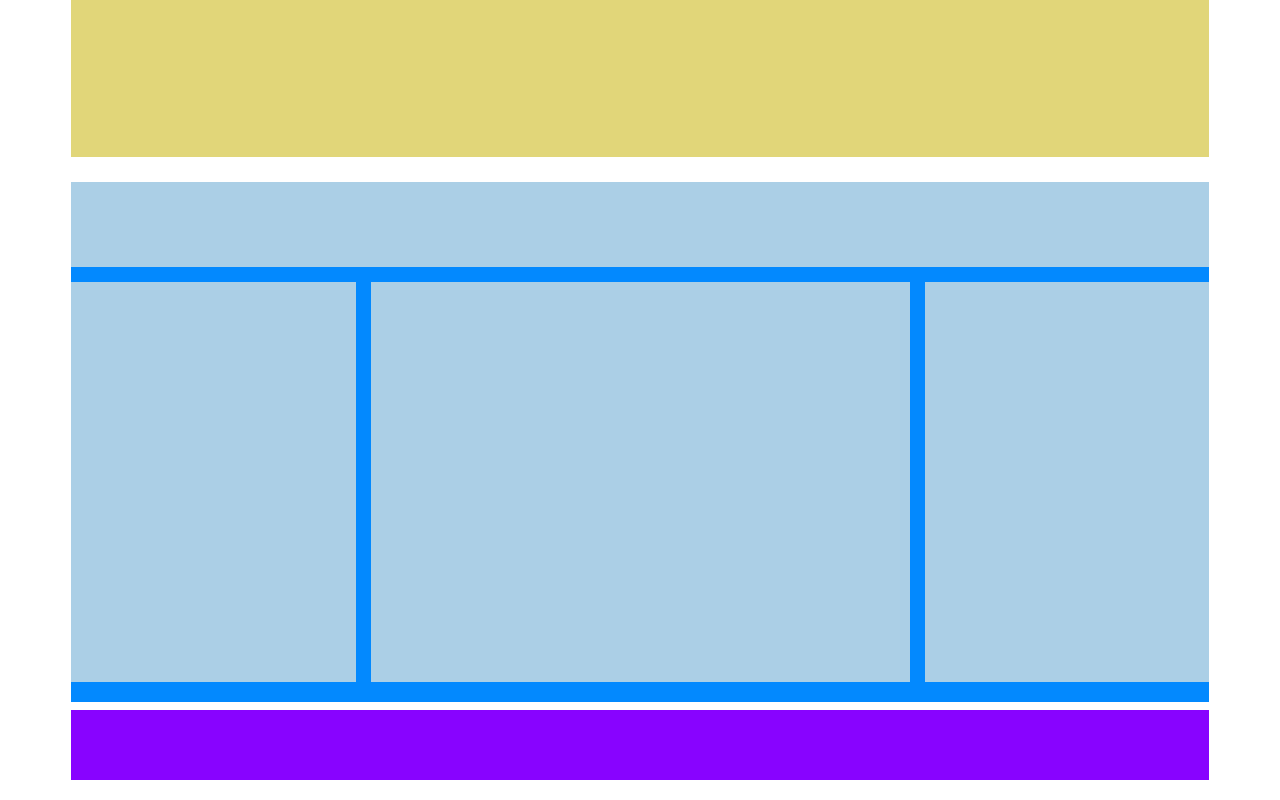
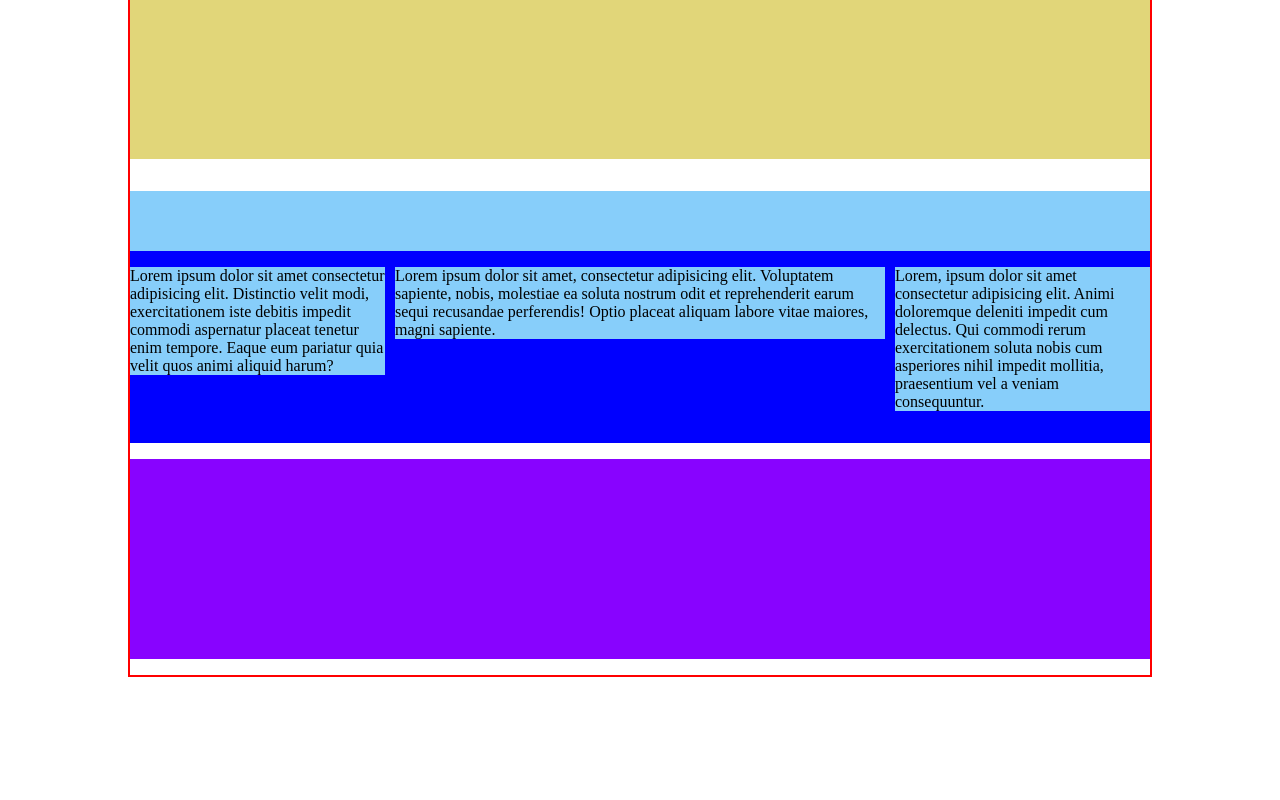
Before and after one commit to mohamedslima/htmlcss-struttura-wp, a plain HTML site: page index.html in a window 1280 px wide. Shown: the part 448-1248 px from the top of the page. After the commit the page ends 1125 px from the top, so only its background shows below. Drawn offline with Linux system fonts and the light colour scheme.

Commit message:
last change

```diff
--- a/css/style.css
+++ b/css/style.css
@@ -12,8 +12,9 @@
 }
 
 .container {
-    width: 1138px;
+    width: 80%;
     margin: auto;
+    border: red 2px solid;
 }
 
 /* container header */
@@ -35,45 +36,45 @@ header{
 /* container main leadership */
 
 
-.container-leadership{
-    background-color: #0389fe;
-    height: 520px;
-    margin-top: 25px;
+.content {
+    padding-bottom: 2em;
 }
 
-.container-title-leadership{
-    background-color: #abcfe6;
-    height: 85px;
+.content-top {
+    height: 60px;
 }
 
-
-.column-1,
-.column-2,
-.center.column{
-    height: 400px;
-    background-color: #abcfe6;
-    margin-top: 15px;
-    float: left;
-}
-
-.column-1,
-.column-2{
+.col-side {
     width: 25%;
 }
 
-.column-2,
-.center.column{
-    margin-left: 15px;
+.col-center {
+    width: calc(50% - 20px);
+    margin: 0 10px;
+    /* width: 46%;
+    margin: 0 2%; */
 }
 
-.center.column{
-    width: 539px;
+.col {
+    float: left;
+    margin-top: 1em;
 }
+
+.content {
+    background-color: blue;
+    margin-top: 2em;
+}
+
+.content-top,
+.col {
+    background-color: lightskyblue;
+}
+
 
 /* container footer */
 
 footer{
     background-color: #8803ff;
-    height: 70px;
-    margin: 8px 0 20px;
+    height: 200px;
+    margin: 1em 0 1em;
 }
--- a/index.html
+++ b/index.html
@@ -10,14 +10,17 @@
 <body>
     <div class="container">
         <header></header>
-        <main class="clearfix">
+        <main>
             <div class="container-banner"></div>
-            <div class="container-leadership">
-                <div class="container-title-leadership"></div>
-                <div class="side column-1"></div>
-                <div class="center column"></div>
-                <div class="side column-2"></div>
-            </div>
+            <div class="container-leadership"></div>
+            <section class="content clearfix">
+                <div class="content-top mb-1"></div>
+                <div class="content-bottom">
+                    <div class="col col-side">Lorem ipsum dolor sit amet consectetur adipisicing elit. Distinctio velit modi, exercitationem iste debitis impedit commodi aspernatur placeat tenetur enim tempore. Eaque eum pariatur quia velit quos animi aliquid harum?</div>
+                    <div class="col col-center">Lorem ipsum dolor sit amet, consectetur adipisicing elit. Voluptatem sapiente, nobis, molestiae ea soluta nostrum odit et reprehenderit earum sequi recusandae perferendis! Optio placeat aliquam labore vitae maiores, magni sapiente.</div>
+                    <div class="col col-side">Lorem, ipsum dolor sit amet consectetur adipisicing elit. Animi doloremque deleniti impedit cum delectus. Qui commodi rerum exercitationem soluta nobis cum asperiores nihil impedit mollitia, praesentium vel a veniam consequuntur.</div>
+                </div>
+            </section>
         </main>
         <footer>
 
```
